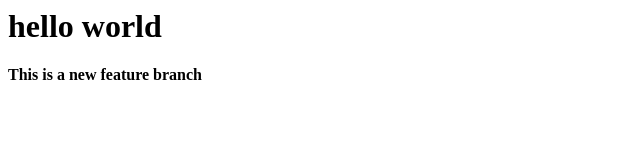
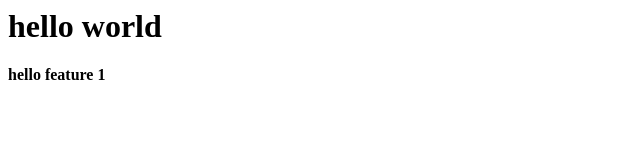
Before and after one commit to nazyy1/localRepo, a plain HTML site: page index.html in a window 1280 px wide. Shown: the full height of the page, 0-640 px from the left. Drawn offline with Linux system fonts and the light colour scheme.

Commit message:
add new feature

```diff
--- a/index.html
+++ b/index.html
@@ -1,2 +1,2 @@
  <h1> hello world </h1>
- <h4> This is a new feature branch </h4>
+ <h4> hello feature 1 </h4>
```
Also changed, not shown: 1 other file.
